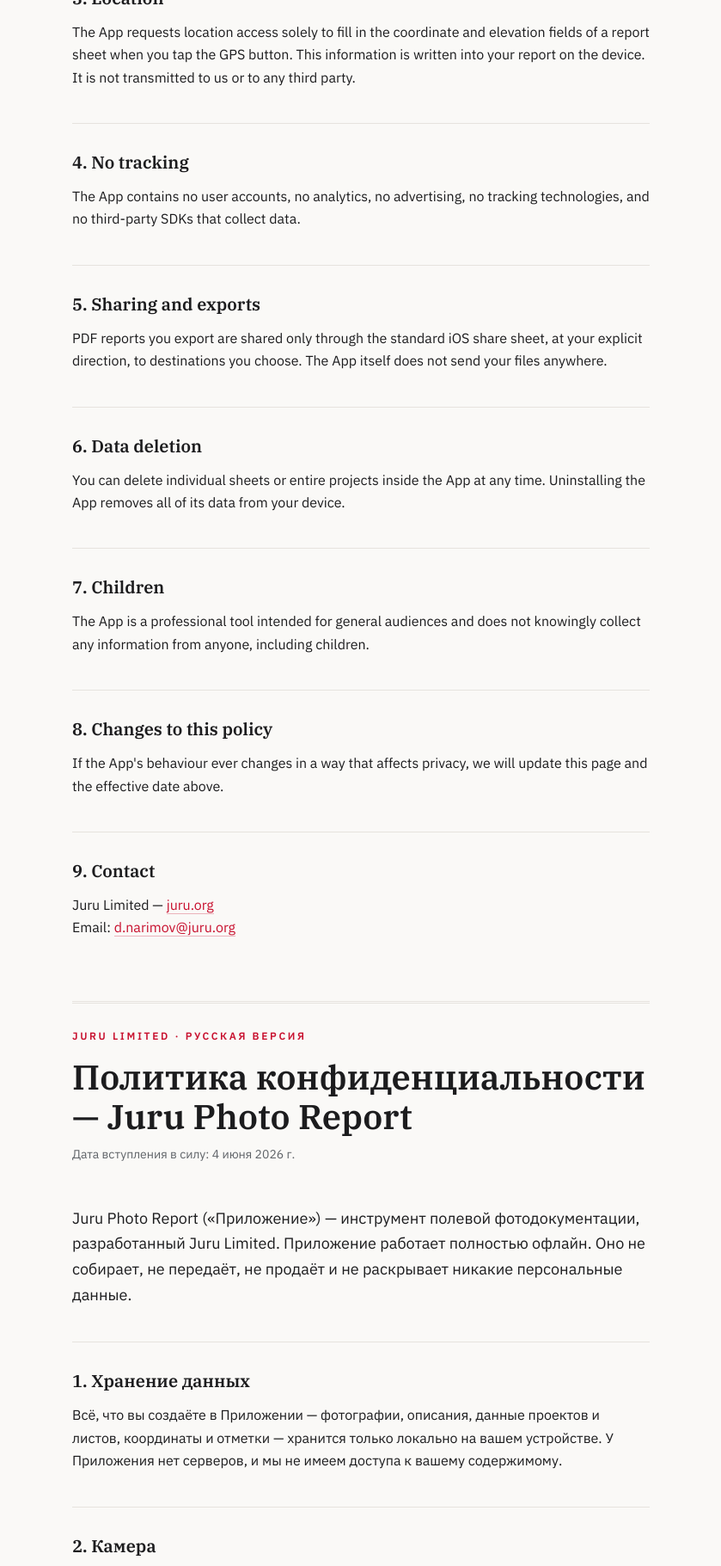
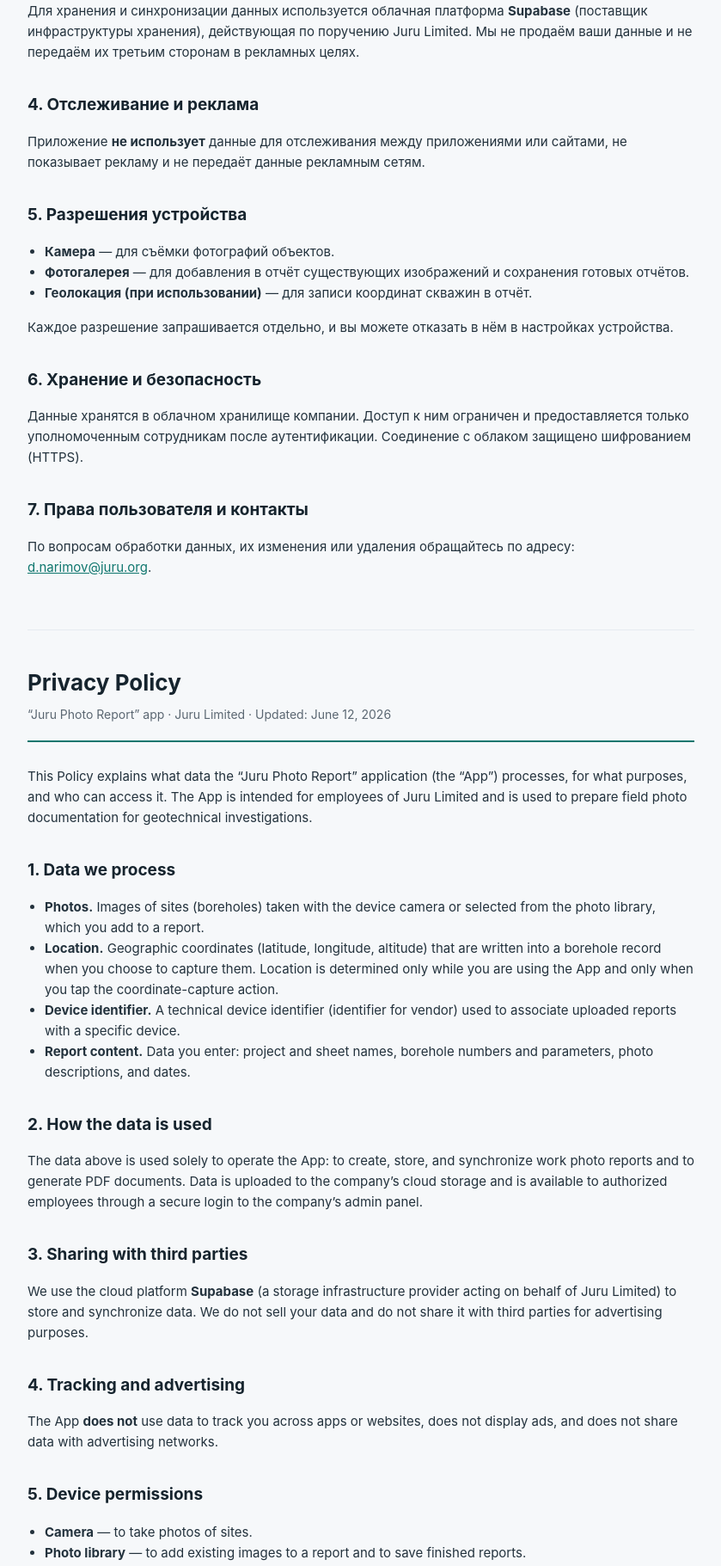
Before and after one commit to DNarimov/photoreport-privacy, a plain HTML site: page index.html in a window 1280 px wide. Shown: the part 804-2625 px from the top of the page at 86% size, without its empty margins (220-1059 px from the left). Drawn offline with Linux system fonts and the light colour scheme.

Commit message:
Add files via upload

```diff
--- a/index.html
+++ b/index.html
@@ -1,131 +1,135 @@
-<!DOCTYPE html>
-<html lang="en">
+<!doctype html>
+<html lang="ru">
 <head>
-<meta charset="UTF-8">
-<meta name="viewport" content="width=device-width, initial-scale=1.0">
-<title>Privacy Policy — Juru Photo Report</title>
-<link rel="preconnect" href="https://fonts.googleapis.com">
-<link rel="preconnect" href="https://fonts.gstatic.com" crossorigin>
-<link href="https://fonts.googleapis.com/css2?family=IBM+Plex+Sans:wght@400;500;600&family=IBM+Plex+Serif:wght@500;600&display=swap" rel="stylesheet">
-<style>
-  :root{
-    --red:#C8102E;
-    --ink:#1c1c1e;
-    --muted:#5f6368;
-    --line:#e6e3de;
-    --bg:#faf9f7;
-  }
-  *{margin:0;padding:0;box-sizing:border-box}
-  body{
-    font-family:'IBM Plex Sans',sans-serif;
-    background:var(--bg);
-    color:var(--ink);
-    line-height:1.65;
-    font-size:16px;
-  }
-  .rule{height:4px;background:var(--red)}
-  main{max-width:720px;margin:0 auto;padding:56px 24px 96px}
-  .brand{
-    font-size:12px;letter-spacing:.22em;text-transform:uppercase;
-    color:var(--red);font-weight:600;margin-bottom:18px;
-  }
-  h1{
-    font-family:'IBM Plex Serif',serif;font-weight:600;
-    font-size:clamp(28px,5vw,40px);line-height:1.15;margin-bottom:10px;
-  }
-  .date{color:var(--muted);font-size:14px;margin-bottom:48px}
-  h2{
-    font-family:'IBM Plex Serif',serif;font-weight:600;font-size:20px;
-    margin:40px 0 10px;padding-top:28px;border-top:1px solid var(--line);
-  }
-  p{margin-bottom:12px}
-  .lead{font-size:18px;color:var(--ink)}
-  a{color:var(--red);text-decoration:none;border-bottom:1px solid rgba(200,16,46,.3)}
-  a:hover{border-bottom-color:var(--red)}
-  .lang-divider{
-    margin:72px 0 0;padding:28px 0 0;border-top:3px double var(--line);
-  }
-  .lang-divider .brand{margin-bottom:14px}
-  footer{
-    max-width:720px;margin:0 auto;padding:0 24px 56px;
-    color:var(--muted);font-size:13px;border-top:1px solid var(--line);
-    padding-top:24px;
-  }
-</style>
+  <meta charset="utf-8" />
+  <meta name="viewport" content="width=device-width, initial-scale=1" />
+  <title>Juru Photo Report — Политика конфиденциальности / Privacy Policy</title>
+  <style>
+    :root { --ink:#16242e; --muted:#5b6772; --line:#e6ebf0; --accent:#0F766E; }
+    * { box-sizing: border-box; }
+    body { margin:0; background:#f6f8fa; color:#16242e;
+      font-family: -apple-system, "Segoe UI", Roboto, Helvetica, Arial, sans-serif;
+      line-height:1.6; }
+    .wrap { max-width: 820px; margin: 0 auto; padding: 40px 22px 80px; }
+    header { border-bottom: 2px solid var(--accent); padding-bottom: 18px; margin-bottom: 28px; }
+    h1 { font-size: 26px; margin: 0 0 6px; }
+    .sub { color:#5b6772; font-size: 14px; }
+    h2 { font-size: 19px; margin: 34px 0 10px; }
+    h3 { font-size: 15px; margin: 20px 0 6px; color: var(--accent); }
+    p, li { font-size: 15px; color:#23323d; }
+    ul { padding-left: 20px; }
+    .lang-divider { margin: 60px 0 0; border:0; border-top:1px solid #e6ebf0; }
+    .muted { color:#5b6772; font-size: 13px; }
+    a { color: var(--accent); }
+    code { background:#eef2f4; padding:1px 6px; border-radius:5px; font-size: 13px; }
+  </style>
 </head>
 <body>
-<div class="rule"></div>
-<main>
-  <div class="brand">Juru Limited</div>
-  <h1>Privacy Policy — Juru Photo Report</h1>
-  <p class="date">Effective date: 4 June 2026</p>
+<div class="wrap">
 
-  <p class="lead">Juru Photo Report ("the App") is a field photo documentation tool developed by Juru Limited. The App works entirely offline. It does not collect, transmit, sell, or share any personal data.</p>
+  <!-- ===================== РУССКИЙ ===================== -->
+  <header>
+    <h1>Политика конфиденциальности</h1>
+    <div class="sub">Приложение «Juru Photo Report» · Juru Limited · Обновлено: 12 июня 2026</div>
+  </header>
 
-  <h2>1. Data storage</h2>
-  <p>Everything you create in the App — photos, captions, project and sheet information, coordinates, and elevations — is stored locally on your device only. We do not operate servers for the App and have no access to your content.</p>
+  <p>Настоящая Политика описывает, какие данные обрабатывает приложение «Juru Photo Report»
+  (далее — «Приложение»), для каких целей и кому они доступны. Приложение предназначено
+  для сотрудников компании Juru Limited и используется для подготовки полевой
+  фотодокументации геотехнических изысканий.</p>
 
-  <h2>2. Camera</h2>
-  <p>The App requests camera access solely so you can take photos and attach them to your report sheets. Photos are saved on your device and are never uploaded anywhere by the App.</p>
+  <h2>1. Какие данные мы обрабатываем</h2>
+  <ul>
+    <li><b>Фотографии.</b> Снимки объектов (скважин), сделанные камерой устройства или выбранные из фотогалереи, которые вы добавляете в отчёт.</li>
+    <li><b>Геолокация.</b> Географические координаты (широта, долгота, высота), которые по вашему действию записываются в карточку скважины. Координаты определяются только в момент использования приложения и только при вашем нажатии на функцию определения координат.</li>
+    <li><b>Идентификатор устройства.</b> Технический идентификатор устройства (identifier for vendor), используемый для привязки выгруженных отчётов к конкретному устройству.</li>
+    <li><b>Содержимое отчётов.</b> Введённые вами данные: названия проектов и листов, номера и параметры скважин, описания к фотографиям, даты.</li>
+  </ul>
 
-  <h2>3. Location</h2>
-  <p>The App requests location access solely to fill in the coordinate and elevation fields of a report sheet when you tap the GPS button. This information is written into your report on the device. It is not transmitted to us or to any third party.</p>
+  <h2>2. Как используются данные</h2>
+  <p>Перечисленные данные используются исключительно для работы Приложения: создания,
+  хранения и синхронизации рабочих фотоотчётов, а также формирования PDF-документов.
+  Данные передаются в облачное хранилище компании и доступны уполномоченным сотрудникам
+  через защищённый вход в административную панель компании.</p>
 
-  <h2>4. No tracking</h2>
-  <p>The App contains no user accounts, no analytics, no advertising, no tracking technologies, and no third-party SDKs that collect data.</p>
+  <h2>3. Передача данных третьим сторонам</h2>
+  <p>Для хранения и синхронизации данных используется облачная платформа
+  <b>Supabase</b> (поставщик инфраструктуры хранения), действующая по поручению Juru Limited.
+  Мы не продаём ваши данные и не передаём их третьим сторонам в рекламных целях.</p>
 
-  <h2>5. Sharing and exports</h2>
-  <p>PDF reports you export are shared only through the standard iOS share sheet, at your explicit direction, to destinations you choose. The App itself does not send your files anywhere.</p>
+  <h2>4. Отслеживание и реклама</h2>
+  <p>Приложение <b>не использует</b> данные для отслеживания между приложениями или сайтами,
+  не показывает рекламу и не передаёт данные рекламным сетям.</p>
 
-  <h2>6. Data deletion</h2>
-  <p>You can delete individual sheets or entire projects inside the App at any time. Uninstalling the App removes all of its data from your device.</p>
+  <h2>5. Разрешения устройства</h2>
+  <ul>
+    <li><b>Камера</b> — для съёмки фотографий объектов.</li>
+    <li><b>Фотогалерея</b> — для добавления в отчёт существующих изображений и сохранения готовых отчётов.</li>
+    <li><b>Геолокация (при использовании)</b> — для записи координат скважин в отчёт.</li>
+  </ul>
+  <p>Каждое разрешение запрашивается отдельно, и вы можете отказать в нём в настройках устройства.</p>
 
-  <h2>7. Children</h2>
-  <p>The App is a professional tool intended for general audiences and does not knowingly collect any information from anyone, including children.</p>
+  <h2>6. Хранение и безопасность</h2>
+  <p>Данные хранятся в облачном хранилище компании. Доступ к ним ограничен и предоставляется
+  только уполномоченным сотрудникам после аутентификации. Соединение с облаком защищено
+  шифрованием (HTTPS).</p>
 
-  <h2>8. Changes to this policy</h2>
-  <p>If the App's behaviour ever changes in a way that affects privacy, we will update this page and the effective date above.</p>
+  <h2>7. Права пользователя и контакты</h2>
+  <p>По вопросам обработки данных, их изменения или удаления обращайтесь по адресу:
+  <a href="mailto:d.narimov@juru.org">d.narimov@juru.org</a>.</p>
 
-  <h2>9. Contact</h2>
-  <p>Juru Limited — <a href="https://juru.org">juru.org</a><br>
-  Email: <a href="mailto:d.narimov@juru.org">d.narimov@juru.org</a></p>
+  <hr class="lang-divider" />
 
-  <div class="lang-divider">
-    <div class="brand">Juru Limited · Русская версия</div>
-    <h1>Политика конфиденциальности — Juru Photo Report</h1>
-    <p class="date">Дата вступления в силу: 4 июня 2026 г.</p>
+  <!-- ===================== ENGLISH ===================== -->
+  <header style="margin-top:40px;">
+    <h1>Privacy Policy</h1>
+    <div class="sub">“Juru Photo Report” app · Juru Limited · Updated: June 12, 2026</div>
+  </header>
 
-    <p class="lead">Juru Photo Report («Приложение») — инструмент полевой фотодокументации, разработанный Juru Limited. Приложение работает полностью офлайн. Оно не собирает, не передаёт, не продаёт и не раскрывает никакие персональные данные.</p>
+  <p>This Policy explains what data the “Juru Photo Report” application (the “App”) processes,
+  for what purposes, and who can access it. The App is intended for employees of Juru Limited
+  and is used to prepare field photo documentation for geotechnical investigations.</p>
 
-    <h2>1. Хранение данных</h2>
-    <p>Всё, что вы создаёте в Приложении — фотографии, описания, данные проектов и листов, координаты и отметки — хранится только локально на вашем устройстве. У Приложения нет серверов, и мы не имеем доступа к вашему содержимому.</p>
+  <h2>1. Data we process</h2>
+  <ul>
+    <li><b>Photos.</b> Images of sites (boreholes) taken with the device camera or selected from the photo library, which you add to a report.</li>
+    <li><b>Location.</b> Geographic coordinates (latitude, longitude, altitude) that are written into a borehole record when you choose to capture them. Location is determined only while you are using the App and only when you tap the coordinate-capture action.</li>
+    <li><b>Device identifier.</b> A technical device identifier (identifier for vendor) used to associate uploaded reports with a specific device.</li>
+    <li><b>Report content.</b> Data you enter: project and sheet names, borehole numbers and parameters, photo descriptions, and dates.</li>
+  </ul>
 
-    <h2>2. Камера</h2>
-    <p>Доступ к камере запрашивается исключительно для съёмки фотографий, которые вы прикрепляете к листам отчёта. Фотографии сохраняются на устройстве и никуда не загружаются.</p>
+  <h2>2. How the data is used</h2>
+  <p>The data above is used solely to operate the App: to create, store, and synchronize work
+  photo reports and to generate PDF documents. Data is uploaded to the company’s cloud storage
+  and is available to authorized employees through a secure login to the company’s admin panel.</p>
 
-    <h2>3. Геолокация</h2>
-    <p>Доступ к геолокации запрашивается исключительно для заполнения полей координат и абсолютной отметки при нажатии кнопки GPS. Эти данные записываются в ваш отчёт на устройстве и не передаются ни нам, ни третьим лицам.</p>
+  <h2>3. Sharing with third parties</h2>
+  <p>We use the cloud platform <b>Supabase</b> (a storage infrastructure provider acting on behalf
+  of Juru Limited) to store and synchronize data. We do not sell your data and do not share it
+  with third parties for advertising purposes.</p>
 
-    <h2>4. Отсутствие отслеживания</h2>
-    <p>В Приложении нет учётных записей, аналитики, рекламы, технологий отслеживания и сторонних SDK, собирающих данные.</p>
+  <h2>4. Tracking and advertising</h2>
+  <p>The App <b>does not</b> use data to track you across apps or websites, does not display ads,
+  and does not share data with advertising networks.</p>
 
-    <h2>5. Передача и экспорт</h2>
-    <p>Экспортированные PDF-отчёты передаются только через стандартное окно «Поделиться» iOS, по вашему явному действию и только выбранным вами адресатам. Само Приложение никуда не отправляет ваши файлы.</p>
+  <h2>5. Device permissions</h2>
+  <ul>
+    <li><b>Camera</b> — to take photos of sites.</li>
+    <li><b>Photo library</b> — to add existing images to a report and to save finished reports.</li>
+    <li><b>Location (when in use)</b> — to record borehole coordinates in a report.</li>
+  </ul>
+  <p>Each permission is requested separately, and you may decline it in your device settings.</p>
 
-    <h2>6. Удаление данных</h2>
-    <p>Вы можете в любой момент удалить отдельные листы или целые проекты внутри Приложения. Удаление Приложения с устройства удаляет все его данные.</p>
+  <h2>6. Storage and security</h2>
+  <p>Data is stored in the company’s cloud storage. Access is restricted and granted only to
+  authorized employees after authentication. The connection to the cloud is encrypted (HTTPS).</p>
 
-    <h2>7. Дети</h2>
-    <p>Приложение является профессиональным инструментом для широкой аудитории и не собирает сведения ни о ком, включая детей.</p>
+  <h2>7. Your rights and contact</h2>
+  <p>For questions about data processing, correction, or deletion, contact:
+  <a href="mailto:d.narimov@juru.org">d.narimov@juru.org</a>.</p>
 
-    <h2>8. Изменения политики</h2>
-    <p>Если поведение Приложения изменится в части конфиденциальности, мы обновим эту страницу и дату вступления в силу.</p>
+  <p class="muted" style="margin-top:40px;">© 2026 Juru Limited. All rights reserved.</p>
 
-    <h2>9. Контакты</h2>
-    <p>Juru Limited — <a href="https://juru.org">juru.org</a><br>
-    Email: <a href="mailto:d.narimov@juru.org">d.narimov@juru.org</a></p>
-  </div>
-</main>
-<footer>© 2026 Juru Limited. All rights reserved.</footer>
+</div>
 </body>
 </html>
```
